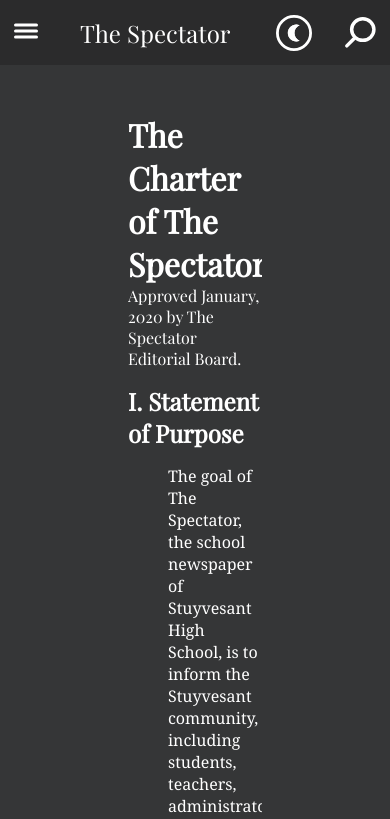
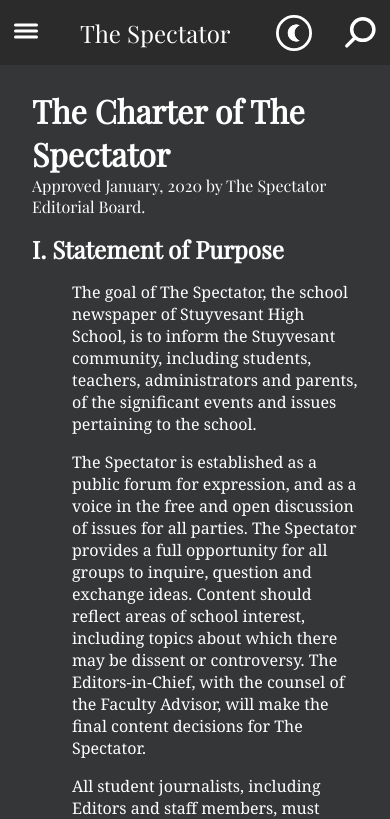
Before and after one commit to stuyspec/stuyspec-rewrite, a Next.js app: page /about/our-charter in a window 390 px wide. Shown: the top 819 px of the page. Built offline with nearby package versions, Linux system fonts and the light colour scheme.

Commit message:
Mobile / Layer Fixes

```diff
--- a/components/ThemeToggle.tsx
+++ b/components/ThemeToggle.tsx
@@ -22,7 +22,6 @@ const ThemeToggle = () => {
 	});
 
 	function toggleTheme() {
-		console.log("pressed");
 		if (theme === "dark") {
 			document.documentElement.className = "light-mode";
 			setTheme("light");
--- a/pages/about/our-charter.tsx
+++ b/pages/about/our-charter.tsx
@@ -1,13 +1,14 @@
 import Head from "next/head";
+import styles from "../../styles/About.module.css";
 
-const OurCharter: React.FC<{}> = () => {
+const OurCharter = () => {
   return (
     <>
       <Head>
         <title>Our Charter | The Spectator</title>
       </Head>
-      <main style={{ margin: "2rem 8rem" }}>
-        <h1 style={{ marginTop: "16px" }}>The Charter of The Spectator</h1>
+      <main id={styles.container}>
+        <h1>The Charter of The Spectator</h1>
         Approved January, 2020 by The Spectator Editorial Board.
         <br />
         <h2>
--- /dev/null
+++ b/styles/About.module.css
@@ -0,0 +1,9 @@
+#container {
+  margin: 2rem 8rem;
+}
+
+@media screen and (max-width: 720px) {
+  #container {
+    margin: 1.5rem 2rem 3rem 2rem;
+  }
+}
--- a/styles/Search.module.css
+++ b/styles/Search.module.css
@@ -5,6 +5,7 @@
 	display: none;
 
 	background-color: var(--secondary-nav);
+  z-index: 1000;
 }
 
 #searchBar {
```
Also changed, not shown: pages/about/advertise.tsx (+3 -6 lines), pages/about/sponsors.tsx (+3 -6 lines).
